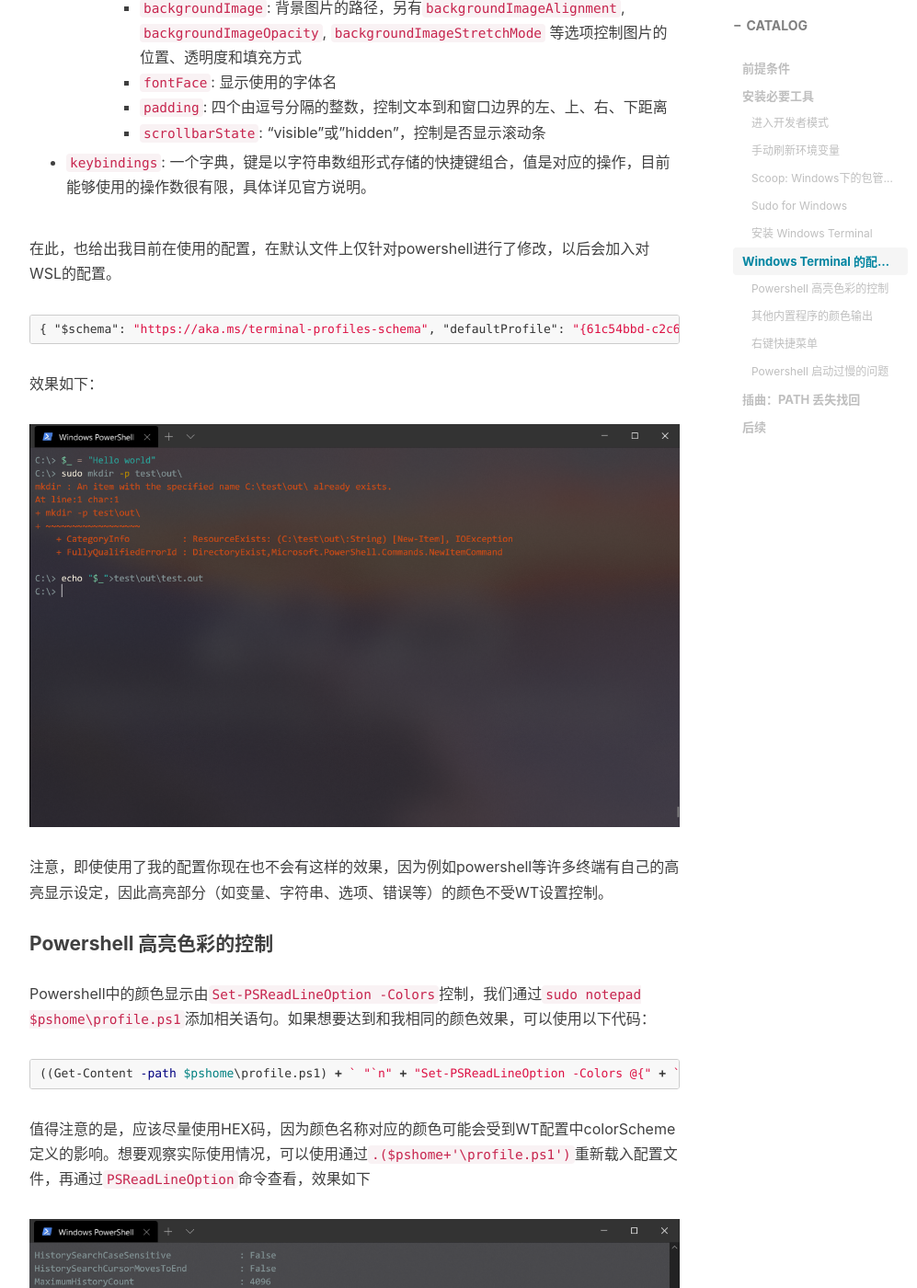
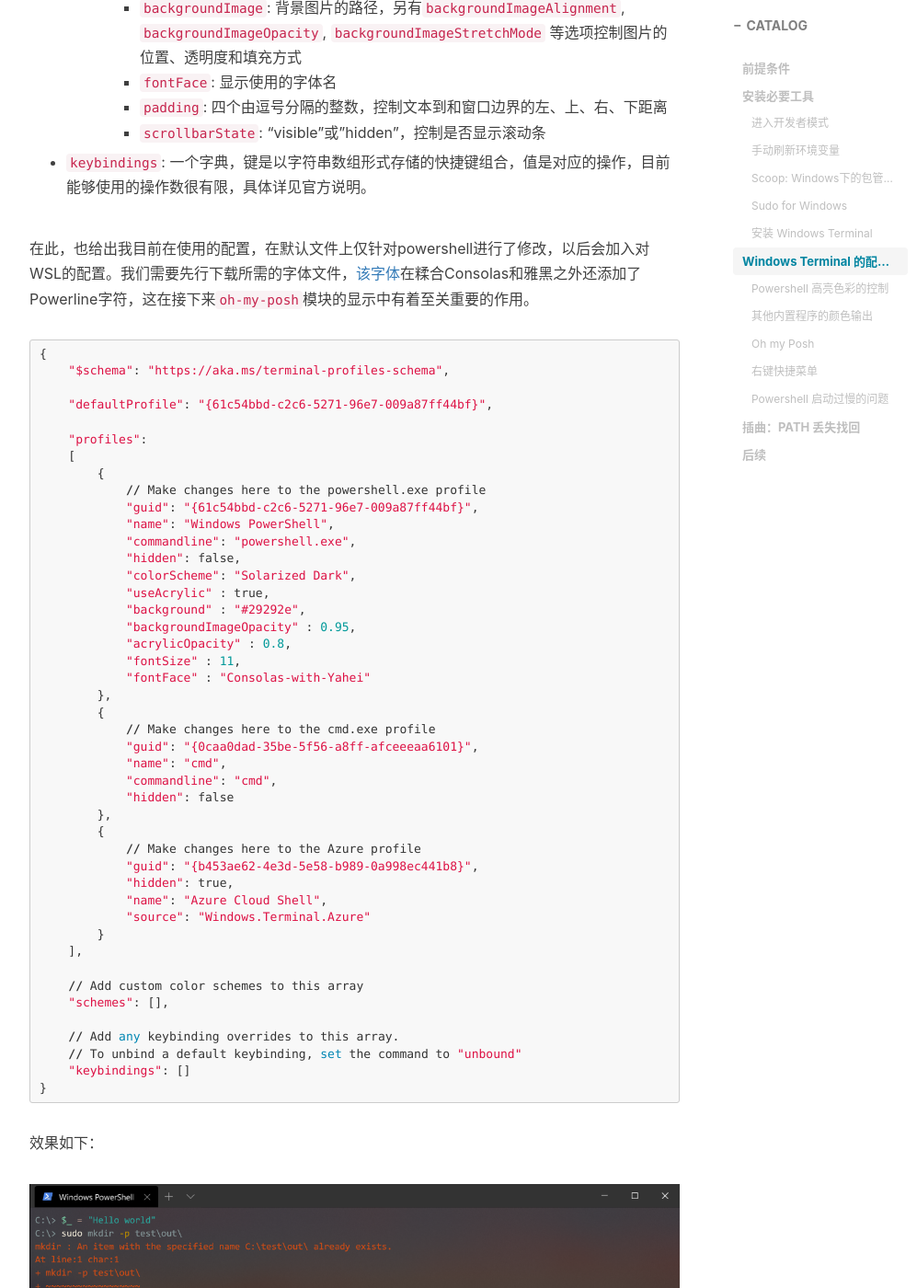
Before and after one commit to ZhangTianrong/ZhangTianrong.github.io, a Jekyll site: the page built from _posts/2020-01-09-WT+POSH.md, in a window 1280 px wide and 1400 px high, scrolled down 4423 px. Shown: the whole window at 92% size, without its empty margins (233-1230 px from the left). Built offline with Jekyll 4.4.1, drawn with Linux system fonts in a browser that asks for light colours; nearby versions of some CDN libraries; some web fonts are replaced; formulas are drawn with MathJax 3; comment, search, counter and statistics services are not loaded; some of the changed text lies outside the part shown.

Commit message:
Update 2020-01-09-WT+POSH.md

````diff
--- a/_posts/2020-01-09-WT+POSH.md
+++ b/_posts/2020-01-09-WT+POSH.md
@@ -42,11 +42,16 @@ Invoke-WebRequest `
 
 ```powershell
 New-Item $env:USERPROFILE\Documents\bin -itemtype directory | Out-Null
+
 Set-ItemProperty `
+
 	-Path "HKCU:\Environment\" `
+
 	-Name "Path" `
+
 	-Value ((Get-ItemPropertyValue -Path "HKCU:\Environment\" -Name "Path") +`
-		($env:USERPROFILE) + "\Documents\bin;")
+
+		";" + ($env:USERPROFILE) + "\Documents\bin;")
 ```
 
 在当前用户的文档文件夹下建立一个bin文件夹，并将此文件夹添加入用户PATH。
@@ -143,9 +148,9 @@ code `
 
 + `keybindings`: 一个字典，键是以字符串数组形式存储的快捷键组合，值是对应的操作，目前能够使用的操作数很有限，具体详见官方说明。
 
-在此，也给出我目前在使用的配置，在默认文件上仅针对powershell进行了修改，以后会加入对WSL的配置。
+在此，也给出我目前在使用的配置，在默认文件上仅针对powershell进行了修改，以后会加入对WSL的配置。我们需要先行下载所需的字体文件，[该字体](https://github.com/sharpglasses/Consolas-with-Yahei/tree/master/ttf)在糅合Consolas和雅黑之外还添加了Powerline字符，这在接下来`oh-my-posh`模块的显示中有着至关重要的作用。
 
-```json
+```python
 {
     "$schema": "https://aka.ms/terminal-profiles-schema",
 
@@ -165,7 +170,7 @@ code `
             "backgroundImageOpacity" : 0.95,
             "acrylicOpacity" : 0.8,
             "fontSize" : 11,
-            "fontFace" : "YaHei Consolas Hybrid"
+            "fontFace" : "Consolas-with-Yahei"
         },
         {
             // Make changes here to the cmd.exe profile
@@ -231,6 +236,27 @@ Powershell内置了许多cmdlet，要进行颜色输出只能一个个搞定。
 其中用到了Windows PowerShell Cookbook一书中给出的`New-CommandWrapper`方法，代码可以在[这里](https://raw.githubusercontent.com/ZhangTianrong/TextDepository/master/POSH/New-CommandWrapper.ps1)下载。注意，我们需要将`New-CommandWrapper.ps1`添加入PATH才能在`Color-Ls.ps1`中直接使用。否则需要在`Color-Ls.ps1`中添加修改session PATH的语句。`Color-Ls.ps1`中将`ls`/`dir`两个别名重新定义过，因此只要将这段代码导入profile，就可以在任何powershell终端里获得彩色输出了。效果如下
 
 ![image-20200107203132434](/img/2020010905.png)
+
+#### Oh my Posh
+
+相信很多人在Linux上都用过`zsh`和`oh-my-zsh`，其丰富的主题和强大的定制性为人称道。`oh-my-posh`是一个将类似主题体验带到powershell的模块。安装方法很简单，
+
+```powershell
+Install-Module posh-git -Scope CurrentUser
+Install-Module oh-my-posh -Scope CurrentUser
+refreshenv
+Import-Module oh-my-posh
+Set-Theme -name Agnoster
+```
+
+除`Agnoster`之外，自带主题还有很多，可以在[这里]()https://github.com/JanDeDobbeleer/oh-my-posh#themes找到列表。在选定了喜欢的主题后就可以将相关代码导入profile了，如
+
+```powershell
+Import-Module oh-my-posh
+Set-Theme -name Agnoster
+```
+
+设置完成后的效果如下 [](missing screenshot)
 
 #### 右键快捷菜单
 
````
